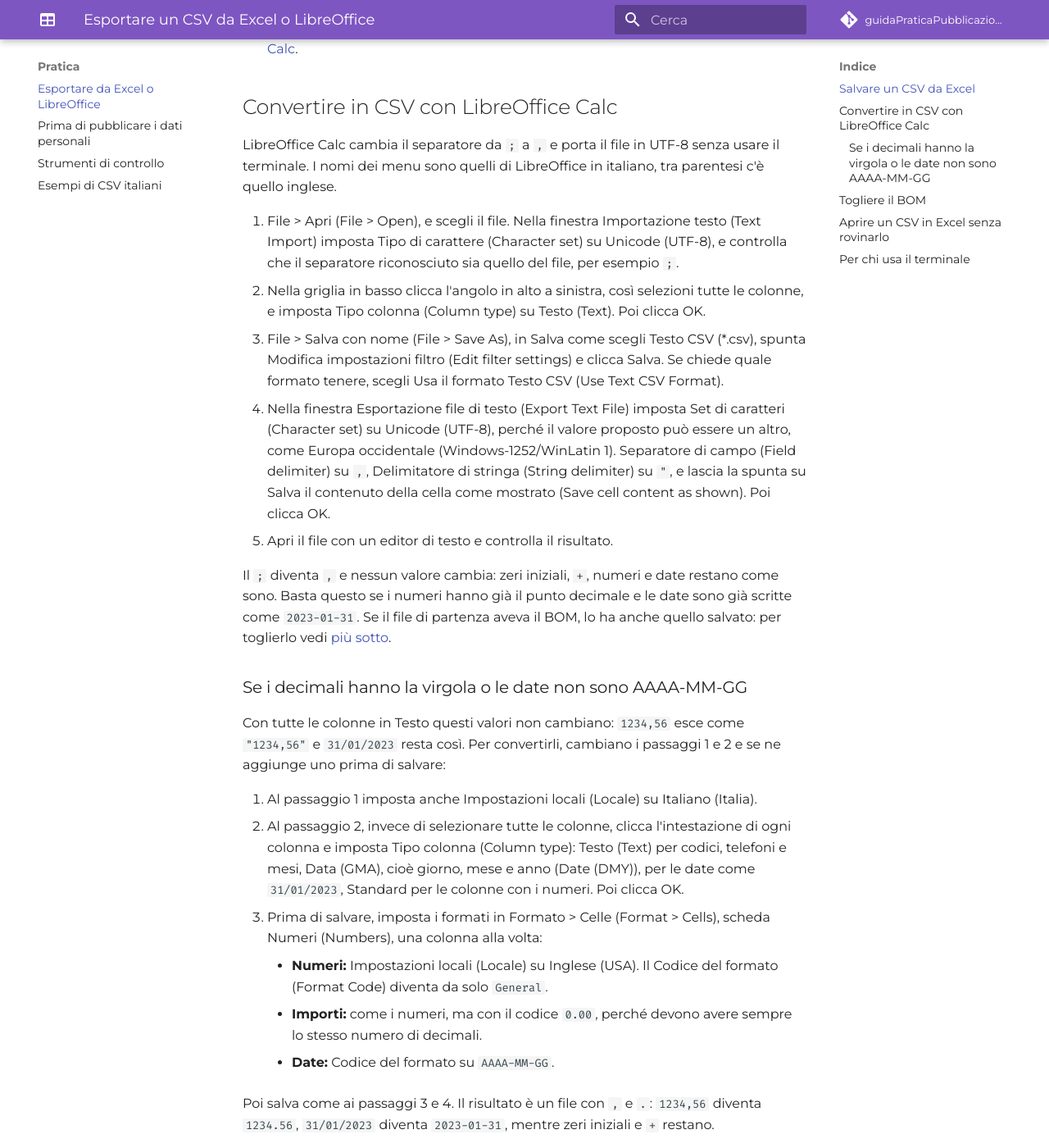
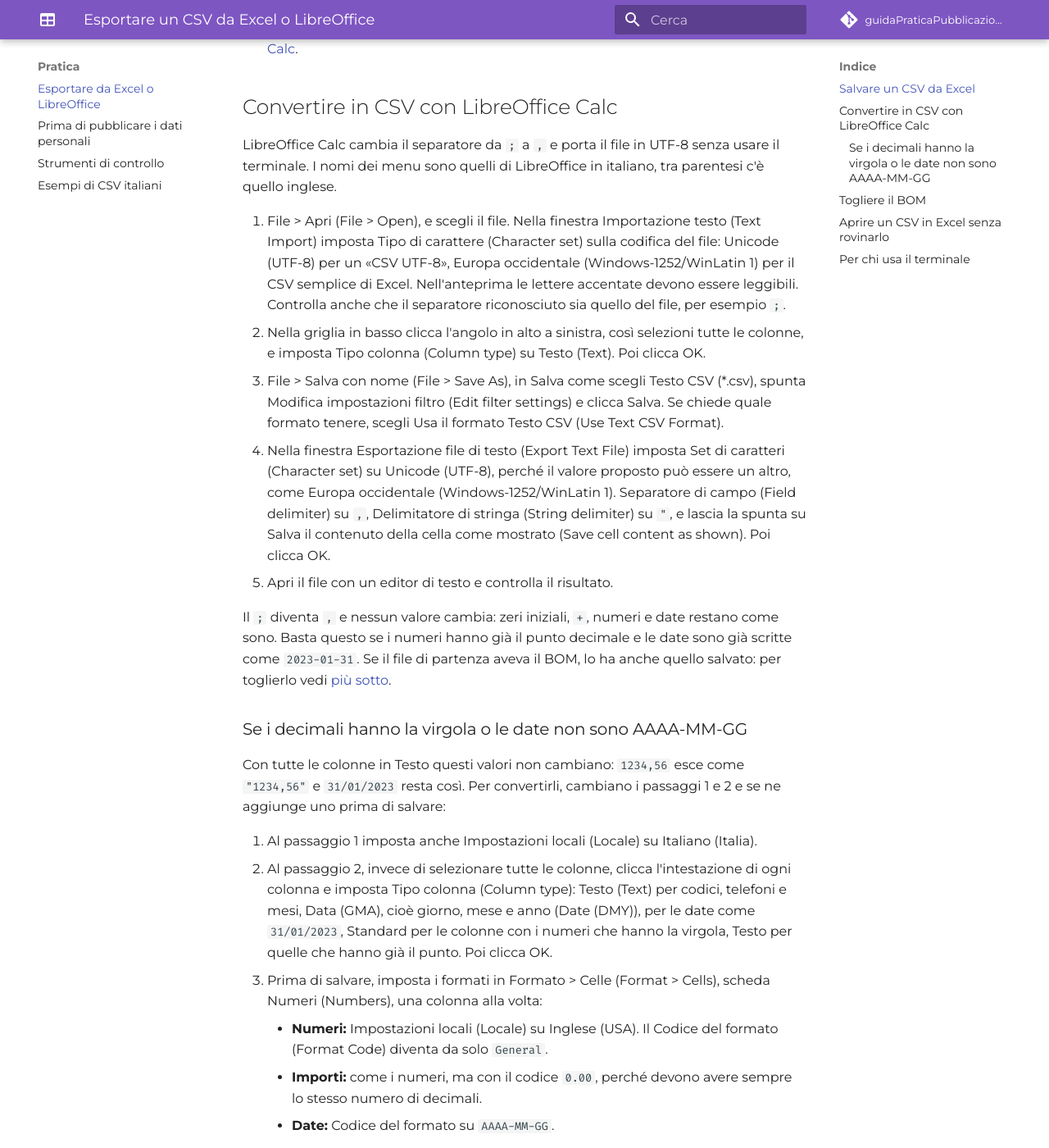
Before and after one commit to ondata/guidaPraticaPubblicazioneCSV, an MkDocs documentation site: the page built from docs/guida/linee_guida_pubblicazione/Linee_guida_importazione_esportazione.md, in a window 1280 px wide and 1400 px high, scrolled down 1107 px. Shown: the whole window at 82% size. Built offline with MkDocs 1.6.1 and Material for MkDocs 9.7.7, drawn with Linux system fonts in a browser that asks for light colours; comment, search, counter and statistics services are not loaded; some of the changed text lies outside the part shown.

Commit message:
docs: codifica, colonne con il punto, frasi dopo la rilettura
Co-Authored-By: Claude Opus 5.5 <noreply@anthropic.com>
Claude-Session: https://claude.ai/code/session_01RCCNPKrWt4tp2kKJYeM5Rt

````diff
--- a/docs/guida/linee_guida_pubblicazione/Linee_guida_importazione_esportazione.md
+++ b/docs/guida/linee_guida_pubblicazione/Linee_guida_importazione_esportazione.md
@@ -4,7 +4,7 @@ title: Esportare un CSV da Excel o LibreOffice
 
 # Esportare un CSV da Excel o LibreOffice
 
-Per lavorare con i CSV LibreOffice Calc è più comodo di Excel: in Excel il separatore dipende dalle impostazioni di Windows, e aprire un CSV senza alterare i valori richiede più passaggi.
+Per lavorare con i CSV, LibreOffice Calc è più comodo di Excel: in Excel il separatore dipende dalle impostazioni di Windows, e aprire un CSV senza alterare i valori richiede più passaggi.
 
 Prima di esportare, sistema il foglio:
 
@@ -13,7 +13,7 @@ Prima di esportare, sistema il foglio:
 - **Formule:** nel CSV esce il valore calcolato.
 - **Formati delle celle:** le celle escono come sono visualizzate, quindi un formato con meno decimali del dato lo arrotonda e una data può uscire come `31/01/2023`. Usa il formato Generale per i numeri, un formato a 2 decimali per gli importi, `aaaa-mm-gg` per le date e Testo per i codici.
 
-Questa guida usa la virgola come separatore e il punto per i decimali. Excel prende il separatore dalle impostazioni di Windows: con impostazioni italiane il file può uscire con `;` e con la virgola nei decimali, e va [convertito](#convertire-in-csv-con-libreoffice-calc) prima di pubblicarlo.
+Questa guida usa la virgola come separatore e il punto per i decimali. Excel prende il separatore dalle impostazioni di Windows: con impostazioni italiane il file può uscire con `;` e con la virgola nei decimali, e va [convertito](#se-i-decimali-hanno-la-virgola-o-le-date-non-sono-aaaa-mm-gg) prima di pubblicarlo.
 
 Dopo l'esportazione apri il file con un editor di testo, come Blocco note. Controlla che ci sia una riga per ogni record, che le lettere accentate siano leggibili (`città`, non `cittÃ `) e che gli zeri iniziali ci siano ancora (`082053`, non `82053`).
 
@@ -29,7 +29,7 @@ Usa File > Salva con nome e, in Salva come, scegli «CSV UTF-8 (delimitato da vi
 
 LibreOffice Calc cambia il separatore da `;` a `,` e porta il file in UTF-8 senza usare il terminale. I nomi dei menu sono quelli di LibreOffice in italiano, tra parentesi c'è quello inglese.
 
-1. File > Apri (File > Open), e scegli il file. Nella finestra Importazione testo (Text Import) imposta Tipo di carattere (Character set) su Unicode (UTF-8), e controlla che il separatore riconosciuto sia quello del file, per esempio `;`.
+1. File > Apri (File > Open), e scegli il file. Nella finestra Importazione testo (Text Import) imposta Tipo di carattere (Character set) sulla codifica del file: Unicode (UTF-8) per un «CSV UTF-8», Europa occidentale (Windows-1252/WinLatin 1) per il CSV semplice di Excel. Nell'anteprima le lettere accentate devono essere leggibili. Controlla anche che il separatore riconosciuto sia quello del file, per esempio `;`.
 2. Nella griglia in basso clicca l'angolo in alto a sinistra, così selezioni tutte le colonne, e imposta Tipo colonna (Column type) su Testo (Text). Poi clicca OK.
 3. File > Salva con nome (File > Save As), in Salva come scegli Testo CSV (*.csv), spunta Modifica impostazioni filtro (Edit filter settings) e clicca Salva. Se chiede quale formato tenere, scegli Usa il formato Testo CSV (Use Text CSV Format).
 4. Nella finestra Esportazione file di testo (Export Text File) imposta Set di caratteri (Character set) su Unicode (UTF-8), perché il valore proposto può essere un altro, come Europa occidentale (Windows-1252/WinLatin 1). Separatore di campo (Field delimiter) su `,`, Delimitatore di stringa (String delimiter) su `"`, e lascia la spunta su Salva il contenuto della cella come mostrato (Save cell content as shown). Poi clicca OK.
@@ -42,13 +42,13 @@ Il `;` diventa `,` e nessun valore cambia: zeri iniziali, `+`, numeri e date res
 Con tutte le colonne in Testo questi valori non cambiano: `1234,56` esce come `"1234,56"` e `31/01/2023` resta così. Per convertirli, cambiano i passaggi 1 e 2 e se ne aggiunge uno prima di salvare:
 
 1. Al passaggio 1 imposta anche Impostazioni locali (Locale) su Italiano (Italia).
-2. Al passaggio 2, invece di selezionare tutte le colonne, clicca l'intestazione di ogni colonna e imposta Tipo colonna (Column type): Testo (Text) per codici, telefoni e mesi, Data (GMA), cioè giorno, mese e anno (Date (DMY)), per le date come `31/01/2023`, Standard per le colonne con i numeri. Poi clicca OK.
+2. Al passaggio 2, invece di selezionare tutte le colonne, clicca l'intestazione di ogni colonna e imposta Tipo colonna (Column type): Testo (Text) per codici, telefoni e mesi, Data (GMA), cioè giorno, mese e anno (Date (DMY)), per le date come `31/01/2023`, Standard per le colonne con i numeri che hanno la virgola, Testo per quelle che hanno già il punto. Poi clicca OK.
 3. Prima di salvare, imposta i formati in Formato > Celle (Format > Cells), scheda Numeri (Numbers), una colonna alla volta:
     - **Numeri:** Impostazioni locali (Locale) su Inglese (USA). Il Codice del formato (Format Code) diventa da solo `General`.
     - **Importi:** come i numeri, ma con il codice `0.00`, perché devono avere sempre lo stesso numero di decimali.
     - **Date:** Codice del formato su `AAAA-MM-GG`.
 
-Poi salva come ai passaggi 3 e 4. Il risultato è un file con `,` e `.`: `1234,56` diventa `1234.56`, `31/01/2023` diventa `2023-01-31`, mentre zeri iniziali e `+` restano.
+Poi salva come ai passaggi 3 e 4 della procedura qui sopra. Il risultato è un file con `,` e `.`: `1234,56` diventa `1234.56`, `31/01/2023` diventa `2023-01-31`, mentre zeri iniziali e `+` restano.
 
 Che cosa succede se salti un passaggio:
 
@@ -106,7 +106,7 @@ soffice --headless \
   --outdir uscita dati.csv
 ```
 
-Con un file separato da `;` il primo `44` diventa `59` e le colonne con i numeri vanno lasciate al tipo `1`. Questo comando però non assegna formati di cella: se il profilo di LibreOffice è in italiano, i decimali restano con la virgola, e le date vanno trattate come spiega la sezione [Convertire in CSV con LibreOffice Calc](#convertire-in-csv-con-libreoffice-calc).
+Con un file separato da `;` il primo `44` diventa `59`. Se i decimali hanno la virgola, le colonne con i numeri vanno al tipo `1`; se hanno già il punto, restano al tipo `2`, perché con il tipo `1` e il filtro italiano `1.234` diventerebbe `1234`. Questo comando però non assegna formati di cella: se il profilo di LibreOffice è in italiano, i decimali restano con la virgola, e le date vanno trattate come spiega la sezione [Convertire in CSV con LibreOffice Calc](#convertire-in-csv-con-libreoffice-calc).
 
 Provato con LibreOffice 25.2 su Linux: il file esce uguale a quello di partenza, senza BOM e con i fine riga cambiati da CRLF (ritorno a capo più nuova riga, tipico di Windows) a LF (solo nuova riga). Con LibreOffice 26.2 su Windows il BOM sparisce allo stesso modo, e i fine riga restano CRLF.
 
````
Also changed, not shown: other parts of docs/guida/linee_guida_pubblicazione/Linee_guida_importazione_esportazione.md (+1 -1 lines), docs/guida/index.md (+1 -1 lines), docs/guida/linee_guida_pubblicazione/Cassetta_attrezzi.md (+1 -1 lines), docs/guida/linee_guida_pubblicazione/Dati_personali.md (+1 -1 lines), docs/guida/linee_guida_pubblicazione/Esempi_dati_CSV.md (+1 -1 lines), docs/guida/linee_guida_pubblicazione/P11_campi_tipo_numerico.md (+1 -1 lines).
